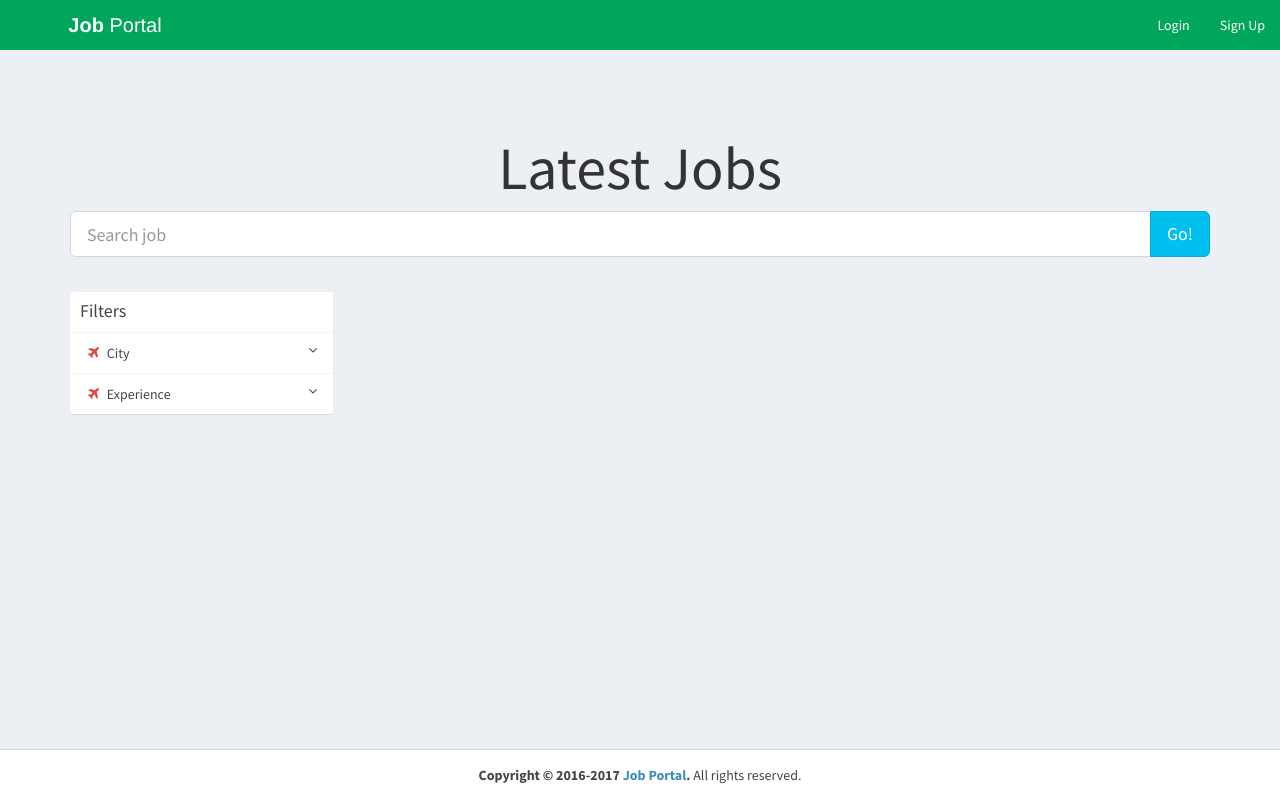
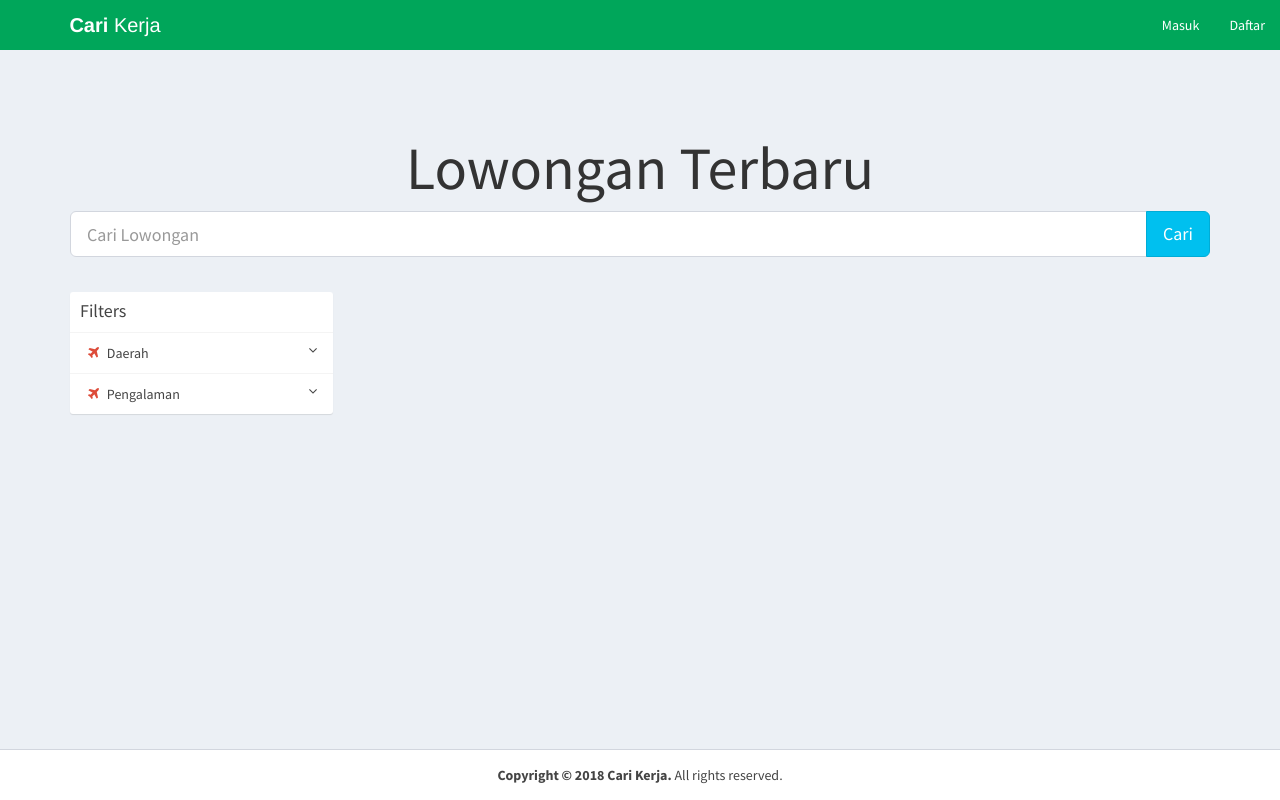
Before and after one commit to sarahsyifa/projeklowongankerja, a PHP site: page /jobs.php in a window 1280 px wide. Run offline with PHP 8.4, Linux system fonts and the light colour scheme; data that the repository does not hold is empty; some libraries are stand-ins or nearby versions.

Commit message:
jobs.php

```diff
--- a/jobs.php
+++ b/jobs.php
@@ -12,7 +12,7 @@ require_once("db.php");
 <head>
   <meta charset="utf-8">
   <meta http-equiv="X-UA-Compatible" content="IE=edge">
-  <title>Job Portal</title>
+  <title>Situs Lowongan Kerja Pekanbaru</title>
   <!-- Tell the browser to be responsive to screen width -->
   <meta content="width=device-width, initial-scale=1, maximum-scale=1, user-scalable=no" name="viewport">
   <!-- Bootstrap 3.3.7 -->
@@ -45,9 +45,9 @@ require_once("db.php");
     <!-- Logo -->
     <a href="index.php" class="logo logo-bg">
       <!-- mini logo for sidebar mini 50x50 pixels -->
-      <span class="logo-mini"><b>J</b>P</span>
+      <span class="logo-mini"><b>C</b>K</span>
       <!-- logo for regular state and mobile devices -->
-      <span class="logo-lg"><b>Job</b> Portal</span>
+      <span class="logo-lg"><b>Cari</b> Kerja</span>
     </a>
 
     <!-- Header Navbar: style can be found in header.less -->
@@ -57,10 +57,10 @@ require_once("db.php");
         <ul class="nav navbar-nav">
           <?php if(empty($_SESSION['id_user']) && empty($_SESSION['id_company'])) { ?>
           <li>
-            <a href="login.php">Login</a>
+            <a href="login.php">Masuk</a>
           </li>
           <li>
-            <a href="sign-up.php">Sign Up</a>
+            <a href="sign-up.php">Daftar</a>
           </li>
           <?php } else {
 
@@ -77,7 +77,7 @@ require_once("db.php");
           </li>
           <?php } ?>
           <li>
-            <a href="logout.php">Logout</a>
+            <a href="logout.php">Keluar</a>
           </li>
           <?php } ?>
         </ul>
@@ -92,11 +92,11 @@ require_once("db.php");
       <div class="container">
         <div class="row">
           <div class="col-md-12 latest-job margin-top-50 margin-bottom-20">
-          <h1 class="text-center">Latest Jobs</h1>
+          <h1 class="text-center">Lowongan Terbaru</h1>
             <div class="input-group input-group-lg">
-                <input type="text" id="searchBar" class="form-control" placeholder="Search job">
+                <input type="text" id="searchBar" class="form-control" placeholder="Cari Lowongan">
                 <span class="input-group-btn">
-                  <button id="searchBtn" type="button" class="btn btn-info btn-flat">Go!</button>
+                  <button id="searchBtn" type="button" class="btn btn-info btn-flat">Cari</button>
                 </span>
             </div>
           </div>
@@ -115,20 +115,20 @@ require_once("db.php");
               <div class="box-body no-padding">
                 <ul class="nav nav-pills nav-stacked tree" data-widget="tree">
                   <li class="treeview menu-open">
-                    <a href="#"><i class="fa fa-plane text-red"></i> City <span class="pull-right"><i class="fa fa-angle-down pull-right"></i></span></a>
+                    <a href="#"><i class="fa fa-plane text-red"></i> Daerah <span class="pull-right"><i class="fa fa-angle-down pull-right"></i></span></a>
                     <ul class="treeview-menu">
-                      <li><a href=""  class="citySearch" data-target="Delhi"><i class="fa fa-circle-o text-yellow"></i> Delhi</a></li>
-                      <li><a href="" class="citySearch" data-target="Kouba"><i class="fa fa-circle-o text-yellow"></i> Kouba</a></li>
+                      <li><a href=""  class="citySearch" data-target="Delhi"><i class="fa fa-circle-o text-yellow"></i> Pekanbaru</a></li>
+                      <li><a href="" class="citySearch" data-target="Kouba"><i class="fa fa-circle-o text-yellow"></i> Rumbai</a></li>
                     </ul>
                   </li>
                   <li class="treeview menu-open">
-                    <a href="#"><i class="fa fa-plane text-red"></i> Experience <span class="pull-right"><i class="fa fa-angle-down pull-right"></i></span></a>
+                    <a href="#"><i class="fa fa-plane text-red"></i> Pengalaman <span class="pull-right"><i class="fa fa-angle-down pull-right"></i></span></a>
                     <ul class="treeview-menu">
-                      <li><a href="" class="experienceSearch" data-target='1'><i class="fa fa-circle-o text-yellow"></i> > 1 Years</a></li>
-                      <li><a href="" class="experienceSearch" data-target='2'><i class="fa fa-circle-o text-yellow"></i> > 2 Years</a></li>
-                      <li><a href="" class="experienceSearch" data-target='3'><i class="fa fa-circle-o text-yellow"></i> > 3 Years</a></li>
-                      <li><a href="" class="experienceSearch" data-target='4'><i class="fa fa-circle-o text-yellow"></i> > 4 Years</a></li>
-                      <li><a href="" class="experienceSearch" data-target='5'><i class="fa fa-circle-o text-yellow"></i> > 5 Years</a></li>
+                      <li><a href="" class="experienceSearch" data-target='1'><i class="fa fa-circle-o text-yellow"></i> > 1 Tahun</a></li>
+                      <li><a href="" class="experienceSearch" data-target='2'><i class="fa fa-circle-o text-yellow"></i> > 2 Tahun</a></li>
+                      <li><a href="" class="experienceSearch" data-target='3'><i class="fa fa-circle-o text-yellow"></i> > 3 Tahun</a></li>
+                      <li><a href="" class="experienceSearch" data-target='4'><i class="fa fa-circle-o text-yellow"></i> > 4 Tahun</a></li>
+                      <li><a href="" class="experienceSearch" data-target='5'><i class="fa fa-circle-o text-yellow"></i> > 5 Tahun</a></li>
                     </ul>
                   </li>
                 </ul>
@@ -176,7 +176,7 @@ require_once("db.php");
 
   <footer class="main-footer" style="margin-left: 0px;">
     <div class="text-center">
-      <strong>Copyright &copy; 2016-2017 <a href="learningfromscratch.online">Job Portal</a>.</strong> All rights
+      <strong>Copyright &copy; 2018 Cari Kerja</a>.</strong> All rights
     reserved.
     </div>
   </footer>
```
